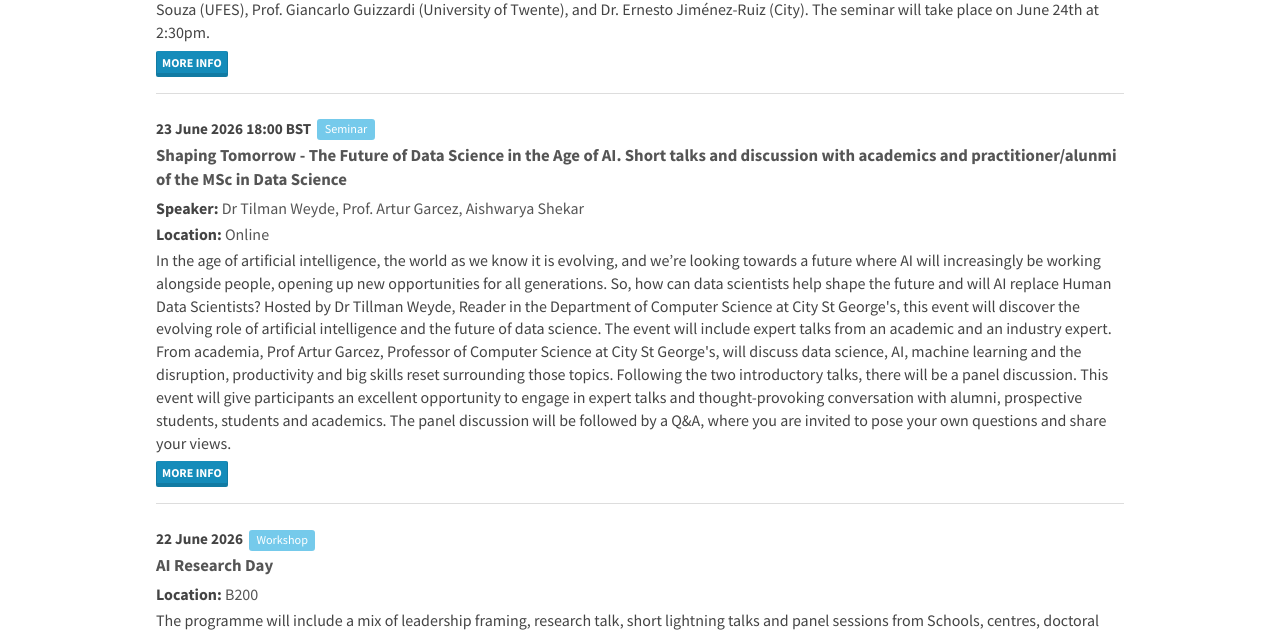
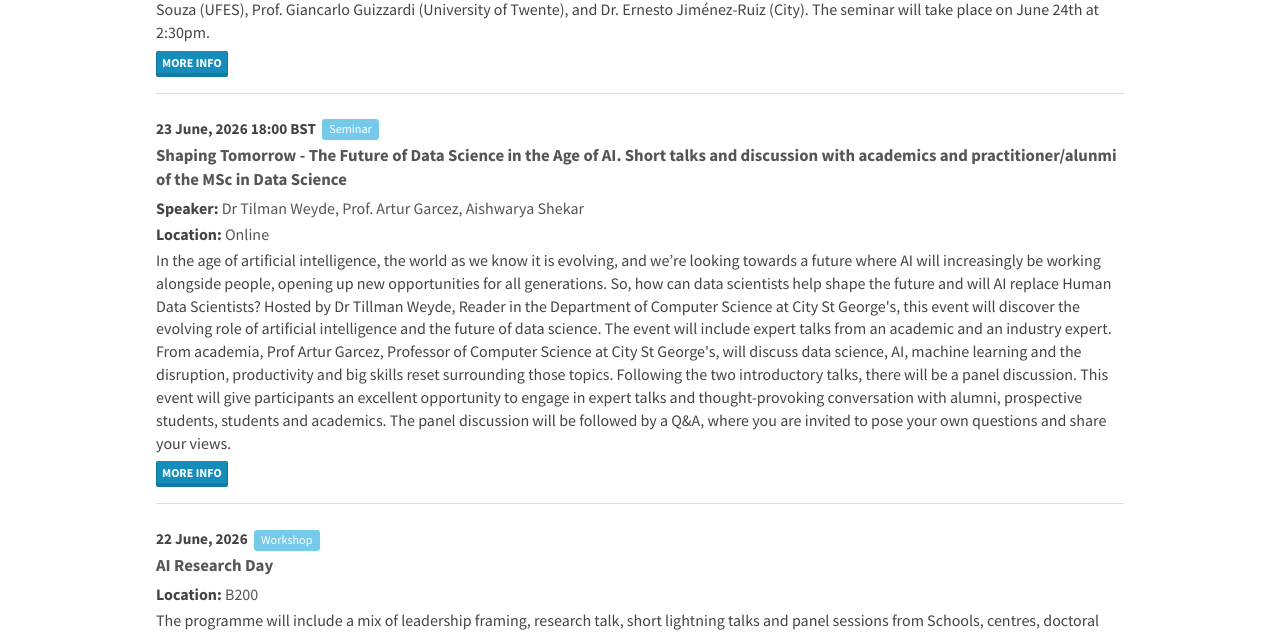
Before and after one commit to aicentre-csg/aicentre-csg.github.io, a Jekyll site: the page built from _pages/events.html, in a window 1280 px wide and 900 px high, scrolled down 255 px. Shown: the part 141-776 px from the top of the window. Built offline with Jekyll 4.4.1, drawn with Linux system fonts in a browser that asks for light colours; nearby versions of some CDN libraries.

```diff
--- a/_data/events.yml
+++ b/_data/events.yml
@@ -44,7 +44,7 @@
 
     If selected, you will be invited to join Outsmarting Bugs: Making the numbers add up, a study group and networking event led by Dr Paul Wilmott,
     taking place from 15–18 June at Imperial College London.
-- date: 22 June 2026
+- date: 22 June, 2026
   title: AI Research Day
   type: Workshop
   location: B200
@@ -53,7 +53,7 @@
     The programme will include a mix of leadership framing, research talk, short lightning talks and panel sessions from Schools, centres, doctoral
     researchers and enabling teams, spotlights on the AI Research Centre and the Institute for Creativity and AI, and structured School showcases with
     Q&A.
-- date: 23 June 2026 18:00 BST
+- date: 23 June, 2026 18:00 BST
   title: >-
     Shaping Tomorrow - The Future of Data Science in the Age of AI.  Short talks and discussion with academics and practitioner/alunmi of the MSc in
     Data Science
```
